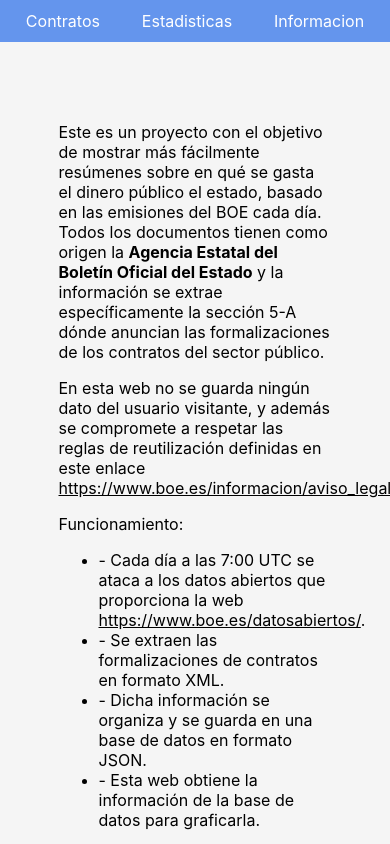
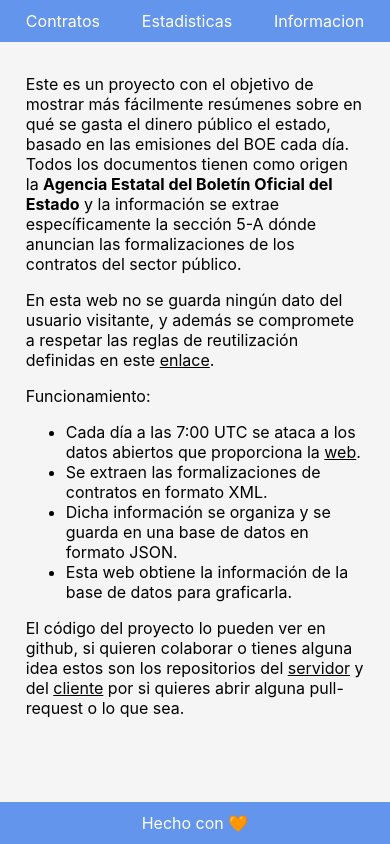
Before and after one commit to 0fprod/boe-frontend, a Next.js app: page /informacion in a window 390 px wide. Built offline with nearby package versions, Linux system fonts and the light colour scheme.

Commit message:
style: ajustado el texto responsive de la pagina de informacion

```diff
--- a/src/Components/Info/Informacion.styled.ts
+++ b/src/Components/Info/Informacion.styled.ts
@@ -1,11 +1,34 @@
 import styled from 'styled-components';
+import { CustomTheme } from '../../../styles/theme/theme.model';
+
+interface Props {
+  theme: CustomTheme;
+}
 
 export const InformacionWrapper = styled.article`
-  max-width: 70vw;
+  max-width: 95vw;
   margin: 0 auto;
-  padding-top: 4rem;
+  padding: 1rem;
 
   a {
     text-decoration: underline;
   }
+
+  font-size: ${({ theme }: Props) => theme.fonts.mobile.body.size};
+
+  span {
+    color: ${({ theme }: Props) => theme.colors.error};
+  }
+
+  @media screen and (${({ theme }: Props) => theme.breakpoints.tablet}) {
+    font-size: ${({ theme }: Props) => theme.fonts.tablet.body.size};
+    padding: 2rem;
+    max-width: 80vw;
+  }
+
+  @media screen and (${({ theme }: Props) => theme.breakpoints.desktop}) {
+    font-size: ${({ theme }: Props) => theme.fonts.desktop.body.size};
+    padding: 4rem;
+    max-width: 70vw;
+  }
 `;
--- a/src/Components/Info/Informacion.tsx
+++ b/src/Components/Info/Informacion.tsx
@@ -12,24 +12,24 @@ export const Informacion: React.FC<{}> = () => {
       </p>
       <p>
         En esta web no se guarda ningún dato del usuario visitante, y además se compromete a respetar las reglas de reutilización definidas
-        en este enlace{' '}
+        en este{' '}
         <a rel="noreferrer" href="https://www.boe.es/informacion/aviso_legal/index.php#reutilizacion" target="_blank">
-          https://www.boe.es/informacion/aviso_legal/index.php#reutilizacion
+          enlace
         </a>
         .
       </p>
       <p>Funcionamiento:</p>
       <ul>
         <li>
-          - Cada día a las 7:00 UTC se ataca a los datos abiertos que proporciona la web{' '}
+          Cada día a las 7:00 UTC se ataca a los datos abiertos que proporciona la{' '}
           <a rel="noreferrer" href="https://www.boe.es/datosabiertos/">
-            https://www.boe.es/datosabiertos/
+            web
           </a>
           .
         </li>
-        <li> - Se extraen las formalizaciones de contratos en formato XML.</li>
-        <li> - Dicha información se organiza y se guarda en una base de datos en formato JSON. </li>
-        <li> - Esta web obtiene la información de la base de datos para graficarla.</li>
+        <li> Se extraen las formalizaciones de contratos en formato XML.</li>
+        <li> Dicha información se organiza y se guarda en una base de datos en formato JSON. </li>
+        <li> Esta web obtiene la información de la base de datos para graficarla.</li>
       </ul>
       <p>
         El código del proyecto lo pueden ver en github, si quieren colaborar o tienes alguna idea estos son los repositorios del{' '}
```
